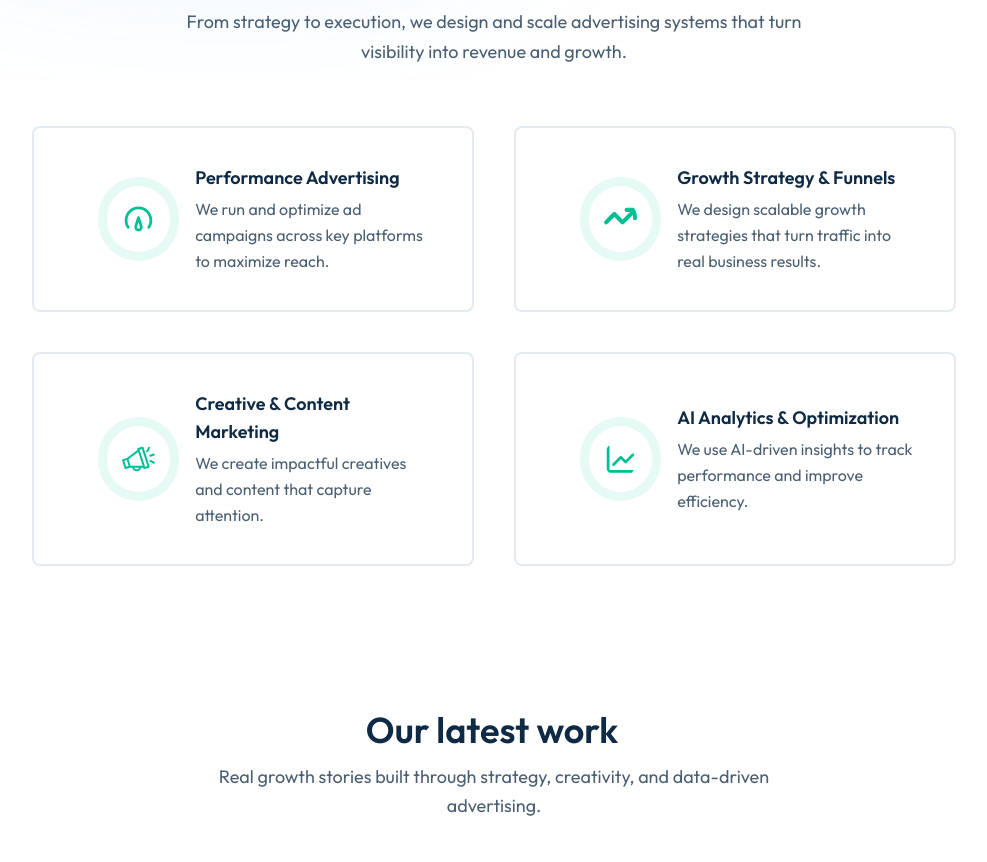
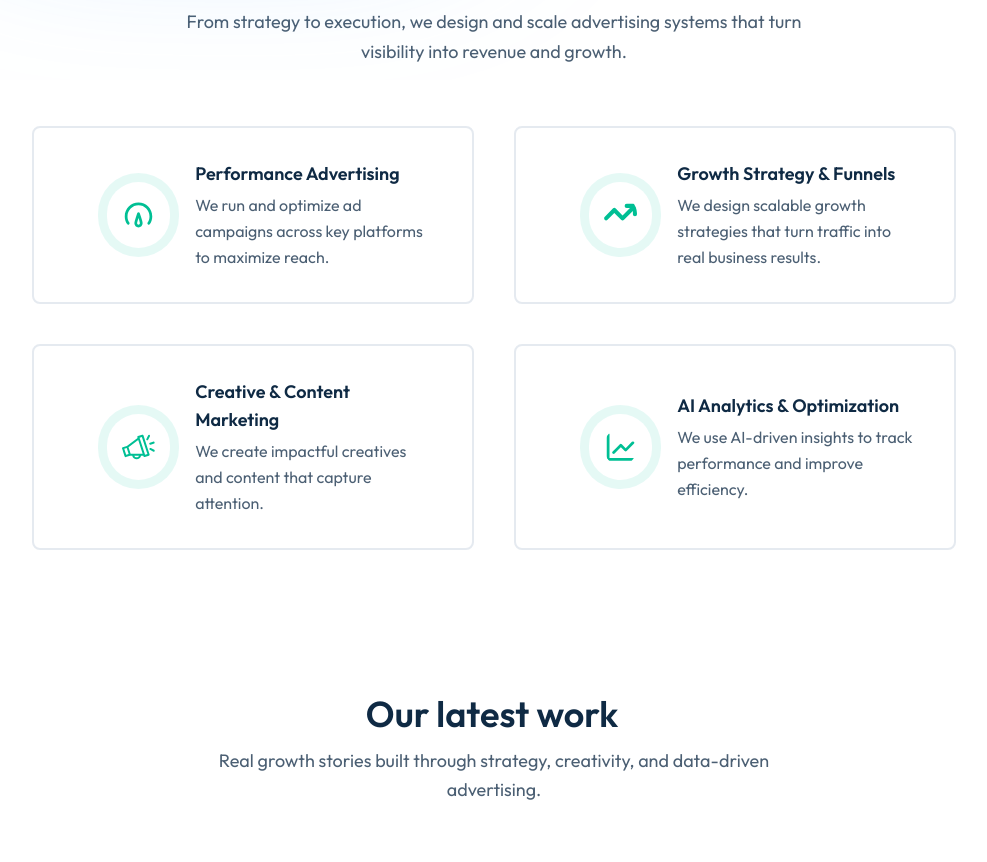
Before and after one commit to Harman-khurmi/GrowviaAI, a React (Vite) app: page / in a window 1280 px wide. Shown: the part 1500-2362 px from the top of the page, without its empty margins (146-1133 px from the left). Built offline with nearby package versions, Linux system fonts and the light colour scheme.

Commit message:
everything without aniamtion

```diff
--- a/src/index.css
+++ b/src/index.css
@@ -138,7 +138,7 @@
     @apply absolute top-90 -left-40 md:top-80 md:-left-60 lg:top-140 lg:-left-70 -z-1;
   }
   .service-card-main {
-    @apply relative mx-auto flex items-center rounded-lg py-7 lg:py-9
+    @apply relative mx-auto flex items-center rounded-lg py-6 lg:py-8
         border-2 border-border/50 dark:border-border/40 dark:bg-text-secondary/30
         transition-all duration-500 ease-out px-8 md:px-6 lg:px-10 lg:pl-18 gap-x-6
         before:absolute before:-inset-1 before:rounded-lg before:p-0.5 before:opacity-0
```
